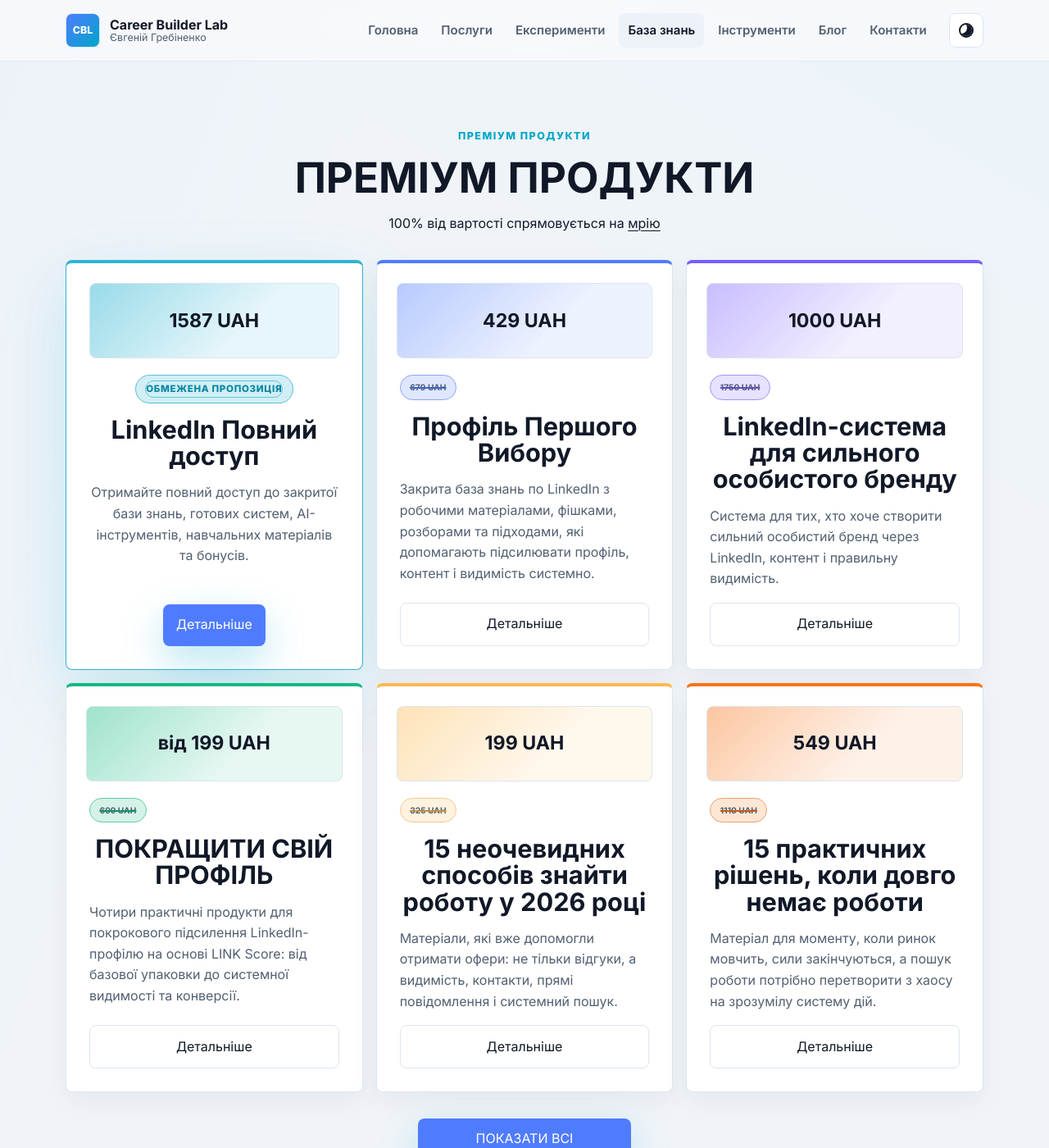
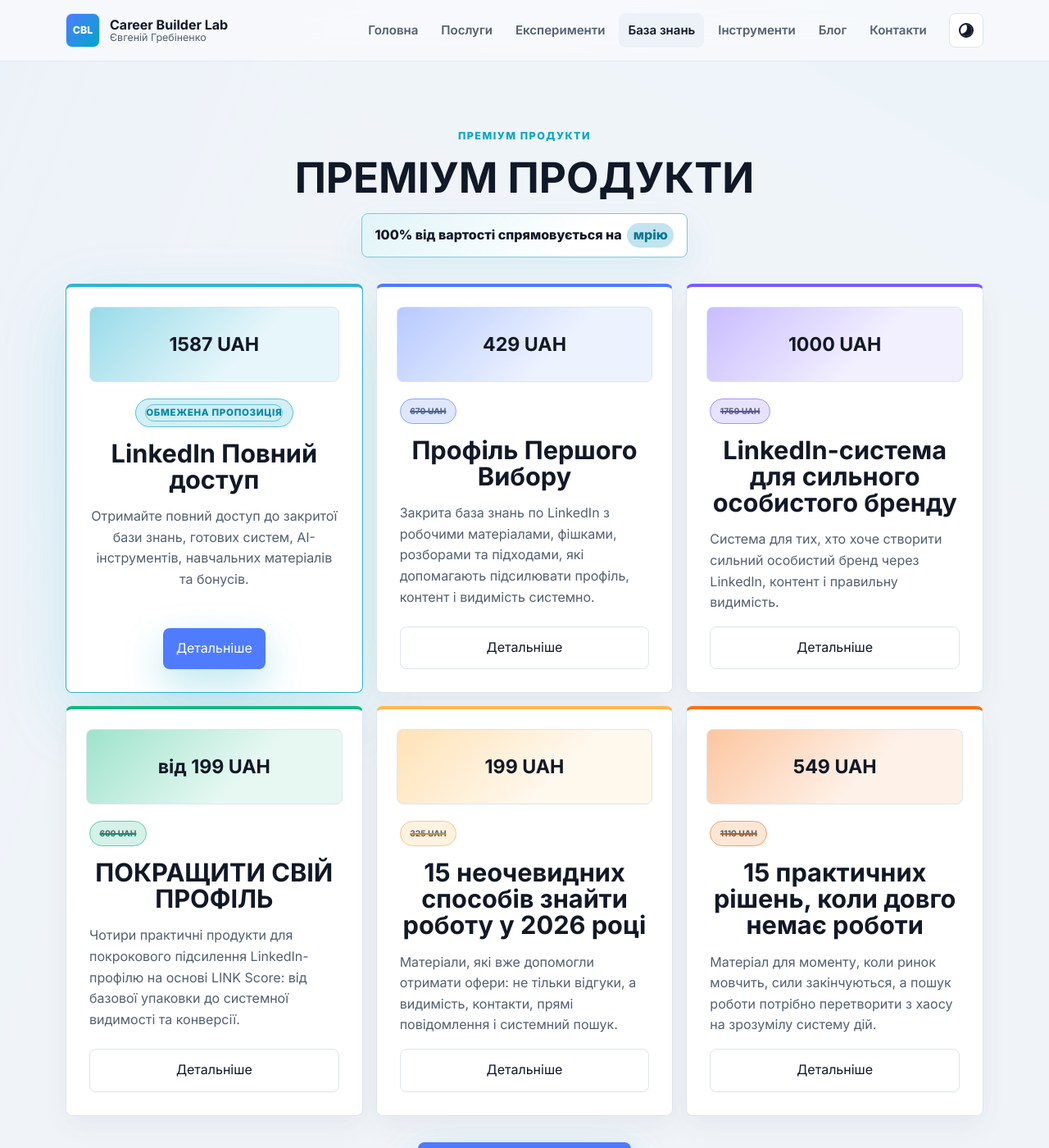
Before and after one commit to jenya112115-source/careerbuilderlab, a Jekyll site: the page built from pages/free.html, in a window 1280 px wide and 1400 px high, scrolled down 2186 px. Shown: the whole window at 82% size. Built offline with Jekyll 4.4.1, drawn with Linux system fonts in a browser that asks for light colours.

Commit message:
Add files via upload

```diff
--- a/assets/css/main.css
+++ b/assets/css/main.css
@@ -746,6 +746,35 @@
   height: 1px;
   margin: 2rem auto;
   background: linear-gradient(90deg, transparent, color-mix(in srgb, var(--cyan) 46%, var(--border)), transparent);
+}
+
+.dream-note {
+  width: fit-content;
+  max-width: 100%;
+  margin: 1rem auto 0 !important;
+  padding: .72rem 1rem;
+  border: 1px solid color-mix(in srgb, var(--cyan) 45%, var(--border));
+  border-radius: 8px;
+  background:
+    linear-gradient(135deg, color-mix(in srgb, var(--cyan) 12%, transparent), transparent 68%),
+    var(--surface);
+  color: var(--text);
+  font-weight: 900;
+  box-shadow: 0 16px 42px color-mix(in srgb, var(--cyan) 10%, transparent);
+}
+
+.dream-note a {
+  display: inline-flex;
+  margin-left: .18rem;
+  padding: .12rem .48rem;
+  border-radius: 999px;
+  background: color-mix(in srgb, var(--cyan) 18%, var(--surface-muted));
+  color: color-mix(in srgb, var(--cyan) 68%, var(--text));
+  text-decoration: none;
+}
+
+.dream-note a:hover {
+  transform: translateY(-1px);
 }
 
 .premium-grid {
```
